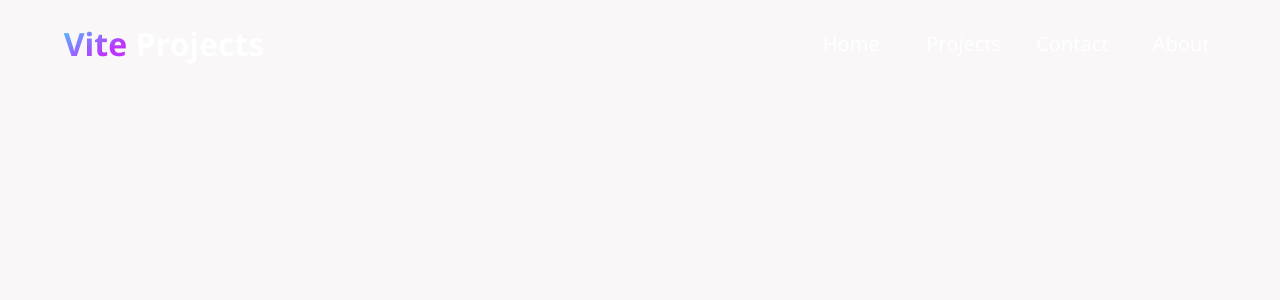
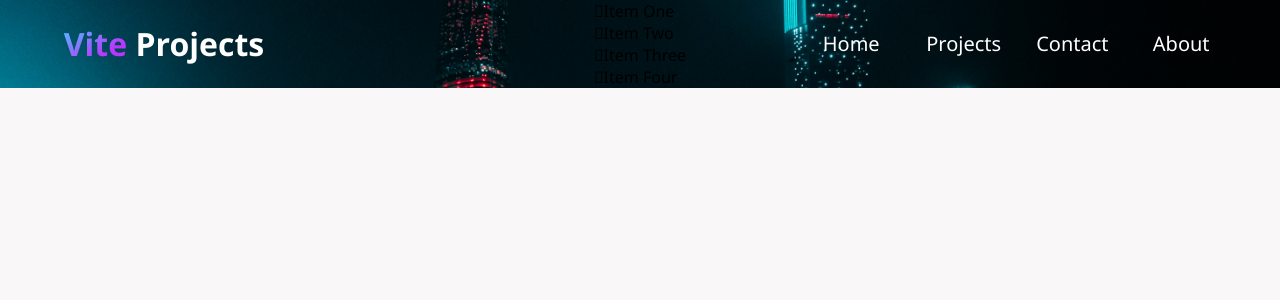
Before and after one commit to MoonbamiOfficial/program-projects, a React (Vite) app: page /projects/dad in a window 1280 px wide. Shown: the top 300 px of the page. Built offline with nearby package versions, Linux system fonts and the light colour scheme.

Commit message:
feat: add draggable elements

```diff
--- a/src/pages/projects/drag-and-drop/DragAndDrop.jsx
+++ b/src/pages/projects/drag-and-drop/DragAndDrop.jsx
@@ -10,8 +10,25 @@
 
   return (
     <section className="drag-and-drop-section">
-
-
+      <div id="left-box" className="box"></div>
+      <div id="right-box" className="box">
+        <div className="item" draggable="true">
+          <i className="fa-solid fa-grip-vertical"></i>
+          Item One
+        </div>
+        <div className="item" draggable="true">
+          <i className="fa-solid fa-grip-vertical"></i>
+          Item Two
+        </div>
+        <div className="item" draggable="true">
+          <i className="fa-solid fa-grip-vertical"></i>
+          Item Three
+        </div>
+        <div className="item" draggable="true">
+          <i className="fa-solid fa-grip-vertical"></i>
+          Item Four
+        </div>
+      </div>
     </section>
   )
 }
```
